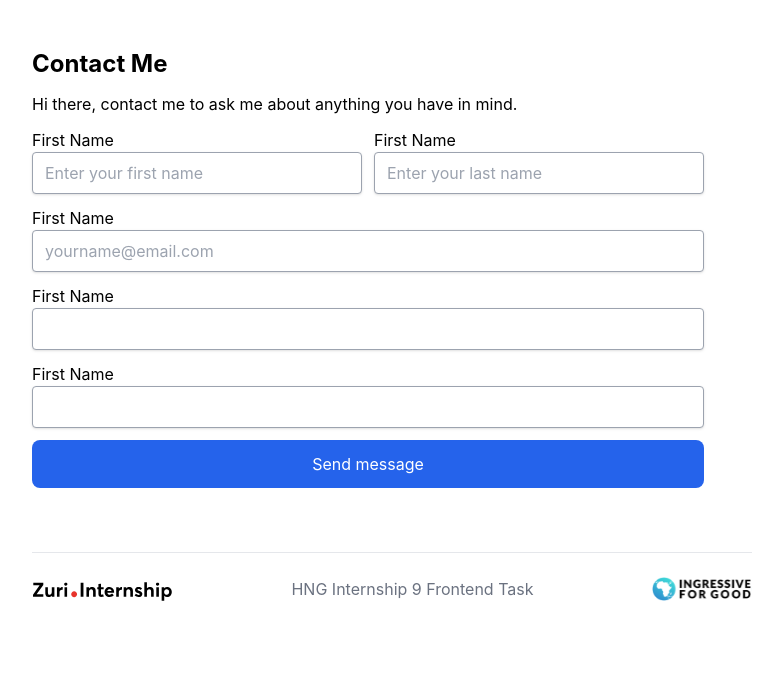
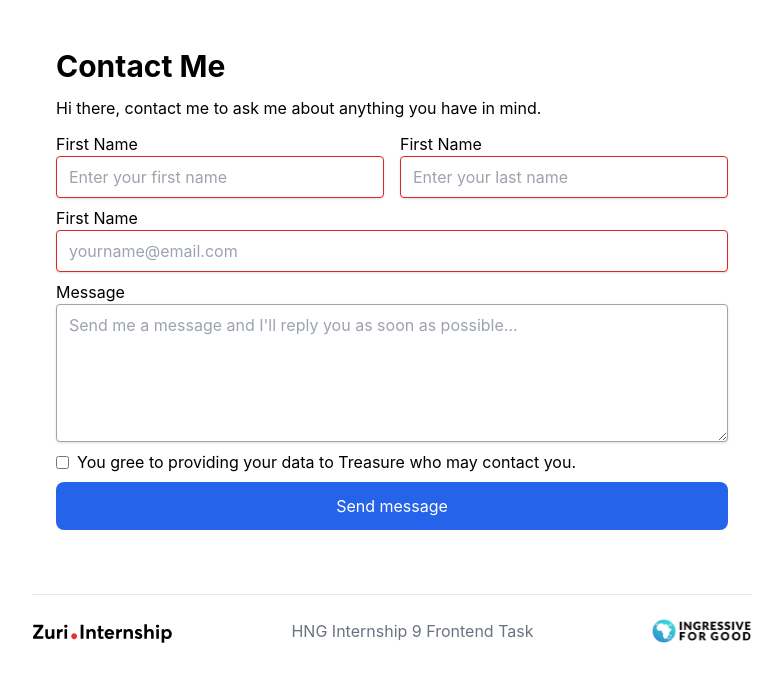
Before and after one commit to CyberGeni/linktree-v2-hng9, a React (Vite) app: page /contact in a window 1280 px wide. Shown: the top 682 px of the page, without its empty margins (248-1031 px from the left). Built offline with nearby package versions, Linux system fonts and the light colour scheme.

Commit message:
style: input and button display states

```diff
--- a/src/components/FormInput.jsx
+++ b/src/components/FormInput.jsx
@@ -5,10 +5,10 @@ function FormInput(props) {
         <label htmlFor="">First Name</label>
         <input
             required
-            type="text"
+            type={props.type}
             placeholder={props.placeholder}
             onChange={e=>props.setUsername(e.target.value)}
-            className="flex border border-gray-400 rounded shadow px-3 py-2 w-full"
+            className="flex border invalid:border-red-600 border-gray-400 rounded shadow px-3 py-2 w-full"
         />
       </div>
     </>
--- a/src/pages/Contact.jsx
+++ b/src/pages/Contact.jsx
@@ -3,22 +3,38 @@ import FormInput from '../components/FormInput'
 import { useState } from "react";
 function Contact() {
     const [username, setUsername] = useState('')
+    const name = 'Treasure'
     console.log(username)
     return (
         <>
             <div className="px-6 max-w-2xl sm:max-w-3xl mx-auto font-['Inter']">
-                <main className='max-w-2xl space-y-3 my-2 mb-16'>
-                    <h1 className="mx-auto font-bold text-2xl mt-12">Contact Me</h1>
+                <main className='max-w-2xl space-y-3 my-2 mb-16 mx-auto'>
+                    <h1 className="mx-auto font-bold text-2xl md:text-3xl mt-12">Contact Me</h1>
                     <p className=''>Hi there, contact me to ask me about anything you have in mind.</p>
-                    <form action="" className="max-w-2xl space-y-3 my-2 mb-16">
-                        <div className='space-y-3 sm:flex sm:space-y-0 sm:w-full sm:space-x-3'>
+                    <form action="" className="max-w-2xl space-y-2 my-2 mb-16">
+                        <div className='space-y-3 sm:flex sm:space-y-0 sm:w-full sm:space-x-4'>
                             <FormInput placeholder="Enter your first name" setUsername={setUsername} />
                             <FormInput placeholder="Enter your last name" />
                         </div>
 
-                        <FormInput placeholder="yourname@email.com" />
-                        <FormInput placeholder="" />
-                        <FormInput placeholder="" />
+                        <FormInput type="email" placeholder="yourname@email.com" />
+                        <div>
+                            <label htmlFor="">Message</label>
+                            <textarea
+                                noresize
+                                name=""
+                                id=""
+                                cols="10"
+                                rows="5"
+                                placeholder="Send me a message and I'll reply you as soon as possible..."
+                                className="flex border border-gray-400 rounded shadow px-3 py-2 w-full"
+                            >
+                            </textarea>
+                        </div>
+                        <div className="flex items-center space-x-2">
+                            <input type="checkbox" className='focus:ring h-fit rounded' />
+                            <label htmlFor="">You gree to providing your data to {name} who may contact you.</label>
+                        </div>
                         {/* <div>
                             <label htmlFor="">Last name</label>
                             <input type="text" placeholder='Enter your last name'/>
@@ -31,11 +47,8 @@ function Contact() {
                             <label htmlFor="">Message</label>
                             <textarea name="" id="" cols="30" rows="10"></textarea>
                         </div>
-                        <div>
-                            <label htmlFor="">You gree to providing your data to {name} who may contact you.</label>
-                            <input type="checkbox" />
-                        </div> */}
-                        <button type='submit' className='bg-blue-600 text-white w-full rounded-lg py-3'>Send message</button>
+                         */}
+                        <button type='submit' className='bg-blue-600 hover:bg-blue-700 focus:ring-2 disabled:bg-blue-200 transition-all text-white w-full rounded-lg py-3'>Send message</button>
                     </form>
                 </main>
                 <Footer />
```
